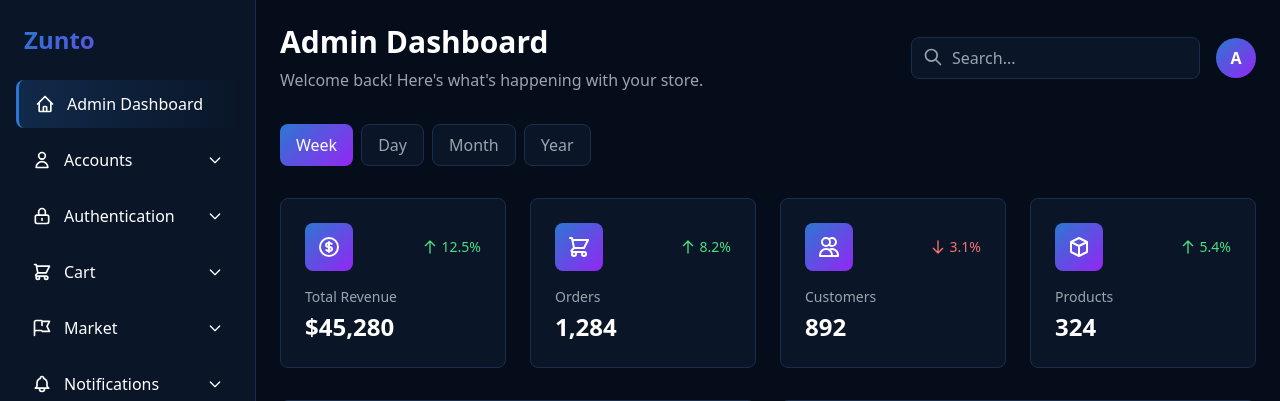
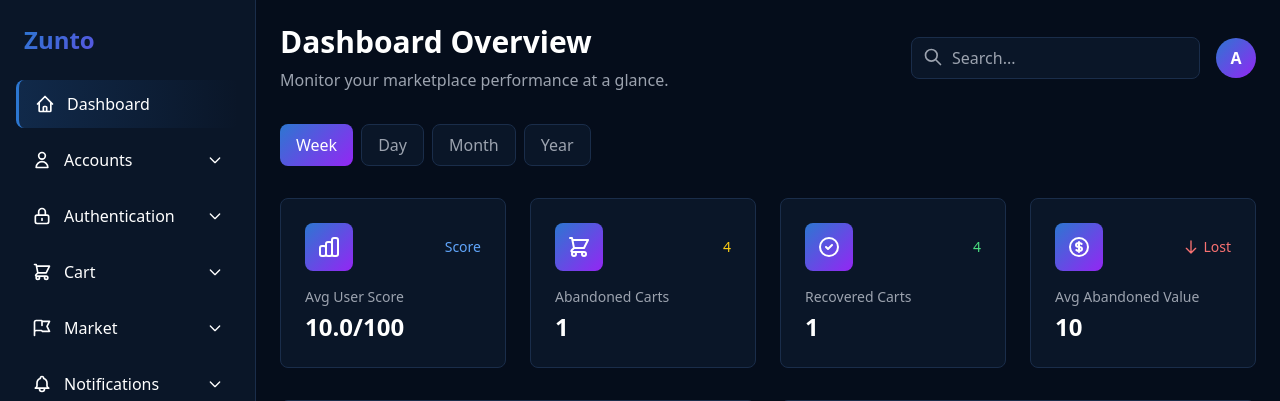
Before and after one commit to UprightCode-hub/Zunto, a Django app: template server/dashboard/templates/dashboard/dashboard.html in a window 1280 px wide. Shown: the top 401 px of the page. Run offline with Django 5.2, Linux system fonts and the light colour scheme; the template is opened without the code that fills it: most values are stand-ins (such as "Sample title", 1, 10 or a date in 2020); some libraries are stand-ins or nearby versions.

Commit message:
Update dashboard.html

```diff
--- a/server/dashboard/templates/dashboard/dashboard.html
+++ b/server/dashboard/templates/dashboard/dashboard.html
@@ -3,7 +3,7 @@
 <head>
     <meta charset="UTF-8">
     <meta name="viewport" content="width=device-width, initial-scale=1.0">
-    <title>Admin Dashboard - E-Commerce</title>
+    <title>Admin Dashboard - Zunto</title>
     <script src="https://cdn.tailwindcss.com"></script>
     <script src="https://cdnjs.cloudflare.com/ajax/libs/Chart.js/4.4.0/chart.umd.min.js"></script>
     <style>
@@ -47,7 +47,6 @@
             width: 100%;
         }
 
-        /* Mobile sidebar overlay */
         .sidebar-overlay {
             display: none;
             position: fixed;
@@ -59,7 +58,6 @@
             display: block;
         }
 
-        /* Mobile styles */
         @media (max-width: 768px) {
             .sidebar {
                 position: fixed;
@@ -87,26 +85,22 @@
     </style>
 </head>
 <body class="min-h-screen text-white">
-    <!-- Sidebar Overlay for Mobile -->
     <div class="sidebar-overlay" id="sidebarOverlay" onclick="toggleMobileSidebar()"></div>
 
     <div class="flex">
-        <!-- Sidebar -->
         <aside class="sidebar w-64 min-h-screen fixed left-0 top-0 overflow-y-auto" id="sidebar">
             <div class="p-6">
                 <h1 class="text-2xl font-bold gradient-bg bg-clip-text text-transparent">Zunto</h1>
             </div>
 
             <nav class="px-4 pb-6">
-                <!-- Dashboard -->
-                <a href="#" class="sidebar-link active flex items-center px-4 py-3 mb-2 rounded-lg">
+                <a href="{% url 'dashboard' %}" class="sidebar-link active flex items-center px-4 py-3 mb-2 rounded-lg">
                     <svg class="w-5 h-5 mr-3" fill="none" stroke="currentColor" viewBox="0 0 24 24">
                         <path stroke-linecap="round" stroke-linejoin="round" stroke-width="2" d="M3 12l2-2m0 0l7-7 7 7M5 10v10a1 1 0 001 1h3m10-11l2 2m-2-2v10a1 1 0 01-1 1h-3m-6 0a1 1 0 001-1v-4a1 1 0 011-1h2a1 1 0 011 1v4a1 1 0 001 1m-6 0h6"></path>
                     </svg>
-                    <span>Admin Dashboard</span>
+                    <span>Dashboard</span>
                 </a>
 
-                <!-- ACCOUNTS Section -->
                 <div class="mb-2">
                     <button onclick="toggleSubmenu('accounts')" class="sidebar-link flex items-center justify-between w-full px-4 py-3 rounded-lg text-left">
                         <div class="flex items-center">
@@ -125,7 +119,6 @@
                     </div>
                 </div>
 
-                <!-- AUTHENTICATION Section -->
                 <div class="mb-2">
                     <button onclick="toggleSubmenu('auth')" class="sidebar-link flex items-center justify-between w-full px-4 py-3 rounded-lg text-left">
                         <div class="flex items-center">
@@ -143,7 +136,6 @@
                     </div>
                 </div>
 
-                <!-- CART Section -->
                 <div class="mb-2">
                     <button onclick="toggleSubmenu('cart')" class="sidebar-link flex items-center justify-between w-full px-4 py-3 rounded-lg text-left">
                         <div class="flex items-center">
@@ -164,7 +156,6 @@
                     </div>
                 </div>
 
-                <!-- MARKET Section -->
                 <div class="mb-2">
                     <button onclick="toggleSubmenu('market')" class="sidebar-link flex items-center justify-between w-full px-4 py-3 rounded-lg text-left">
                         <div class="flex items-center">
@@ -189,7 +180,6 @@
                     </div>
                 </div>
 
-                <!-- NOTIFICATIONS Section -->
                 <div class="mb-2">
                     <button onclick="toggleSubmenu('notifications')" class="sidebar-link flex items-center justify-between w-full px-4 py-3 rounded-lg text-left">
                         <div class="flex items-center">
@@ -209,7 +199,6 @@
                     </div>
                 </div>
 
-                <!-- ORDERS Section -->
                 <div class="mb-2">
                     <button onclick="toggleSubmenu('orders')" class="sidebar-link flex items-center justify-between w-full px-4 py-3 rounded-lg text-left">
                         <div class="flex items-center">
@@ -233,7 +222,6 @@
                     </div>
                 </div>
 
-                <!-- REVIEWS Section -->
                 <div class="mb-2">
                     <button onclick="toggleSubmenu('reviews')" class="sidebar-link flex items-center justify-between w-full px-4 py-3 rounded-lg text-left">
                         <div class="flex items-center">
@@ -256,7 +244,6 @@
                     </div>
                 </div>
 
-                <!-- Analytics -->
                 <a href="{% url 'analytics_dashboard' %}" class="sidebar-link flex items-center px-4 py-3 mb-2 rounded-lg">
                     <svg class="w-5 h-5 mr-3" fill="none" stroke="currentColor" viewBox="0 0 24 24">
                         <path stroke-linecap="round" stroke-linejoin="round" stroke-width="2" d="M9 19v-6a2 2 0 00-2-2H5a2 2 0 00-2 2v6a2 2 0 002 2h2a2 2 0 002-2zm0 0V9a2 2 0 012-2h2a2 2 0 012 2v10m-6 0a2 2 0 002 2h2a2 2 0 002-2m0 0V5a2 2 0 012-2h2a2 2 0 012 2v14a2 2 0 01-2 2h-2a2 2 0 01-2-2z"></path>
@@ -264,7 +251,6 @@
                     <span>Analytics</span>
                 </a>
 
-                <!-- Settings -->
                 <a href="#" class="sidebar-link flex items-center px-4 py-3 mb-2 rounded-lg">
                     <svg class="w-5 h-5 mr-3" fill="none" stroke="currentColor" viewBox="0 0 24 24">
                         <path stroke-linecap="round" stroke-linejoin="round" stroke-width="2" d="M10.325 4.317c.426-1.756 2.924-1.756 3.35 0a1.724 1.724 0 002.573 1.066c1.543-.94 3.31.826 2.37 2.37a1.724 1.724 0 001.065 2.572c1.756.426 1.756 2.924 0 3.35a1.724 1.724 0 00-1.066 2.573c.94 1.543-.826 3.31-2.37 2.37a1.724 1.724 0 00-2.572 1.065c-.426 1.756-2.924 1.756-3.35 0a1.724 1.724 0 00-2.573-1.066c-1.543.94-3.31-.826-2.37-2.37a1.724 1.724 0 00-1.065-2.572c-1.756-.426-1.756-2.924 0-3.35a1.724 1.724 0 001.066-2.573c-.94-1.543.826-3.31 2.37-2.37.996.608 2.296.07 2.572-1.065z"></path>
@@ -275,30 +261,25 @@
             </nav>
         </aside>
 
-        <!-- Main Content -->
         <main class="main-content flex-1 md:ml-64 p-4 md:p-6">
-            <!-- Mobile Menu Button -->
             <button onclick="toggleMobileSidebar()" class="md:hidden mb-4 p-2 card-bg rounded-lg">
                 <svg class="w-6 h-6" fill="none" stroke="currentColor" viewBox="0 0 24 24">
                     <path stroke-linecap="round" stroke-linejoin="round" stroke-width="2" d="M4 6h16M4 12h16M4 18h16"></path>
                 </svg>
             </button>
 
-            <!-- Top Bar -->
             <div class="flex flex-col md:flex-row items-start md:items-center justify-between mb-6 md:mb-8 gap-4">
                 <div>
-                    <h1 class="text-2xl md:text-3xl font-bold mb-2">Admin Dashboard</h1>
-                    <p class="text-gray-400 text-sm md:text-base">Welcome back! Here's what's happening with your store.</p>
+                    <h1 class="text-2xl md:text-3xl font-bold mb-2">Dashboard Overview</h1>
+                    <p class="text-gray-400 text-sm md:text-base">Monitor your marketplace performance at a glance.</p>
                 </div>
                 <div class="flex items-center gap-4 w-full md:w-auto">
-                    <!-- Search -->
                     <div class="relative flex-1 md:flex-initial">
                         <input type="text" placeholder="Search..." class="card-bg rounded-lg px-4 py-2 pl-10 text-white focus:outline-none focus:ring-2 focus:ring-[#2c77d1] w-full">
                         <svg class="w-5 h-5 absolute left-3 top-2.5 text-gray-400" fill="none" stroke="currentColor" viewBox="0 0 24 24">
                             <path stroke-linecap="round" stroke-linejoin="round" stroke-width="2" d="M21 21l-6-6m2-5a7 7 0 11-14 0 7 7 0 0114 0z"></path>
                         </svg>
                     </div>
-                    <!-- Profile -->
                     <div class="flex items-center gap-3">
                         <div class="w-10 h-10 gradient-bg rounded-full flex items-center justify-center font-bold">
                             A
@@ -307,7 +288,6 @@
                 </div>
             </div>
 
-            <!-- Time Range Filter -->
             <div class="mb-6 flex gap-2 overflow-x-auto pb-2">
                 <button class="px-4 py-2 rounded-lg gradient-bg text-white whitespace-nowrap">Week</button>
                 <button class="px-4 py-2 rounded-lg card-bg text-gray-400 hover:text-white whitespace-nowrap">Day</button>
@@ -315,9 +295,52 @@
                 <button class="px-4 py-2 rounded-lg card-bg text-gray-400 hover:text-white whitespace-nowrap">Year</button>
             </div>
 
-            <!-- Stats Grid -->
             <div class="grid grid-cols-1 sm:grid-cols-2 lg:grid-cols-4 gap-4 md:gap-6 mb-6 md:mb-8">
-                <!-- Total Revenue Card -->
+                <div class="card-bg rounded-lg p-4 md:p-6">
+                    <div class="flex items-center justify-between mb-4">
+                        <div class="p-3 rounded-lg gradient-bg">
+                            <svg class="w-6 h-6 text-white" fill="none" stroke="currentColor" viewBox="0 0 24 24">
+                                <path stroke-linecap="round" stroke-linejoin="round" stroke-width="2" d="M9 19v-6a2 2 0 00-2-2H5a2 2 0 00-2 2v6a2 2 0 002 2h2a2 2 0 002-2zm0 0V9a2 2 0 012-2h2a2 2 0 012 2v10m-6 0a2 2 0 002 2h2a2 2 0 002-2m0 0V5a2 2 0 012-2h2a2 2 0 012 2v14a2 2 0 01-2 2h-2a2 2 0 01-2-2z"></path>
+                            </svg>
+                        </div>
+                        <div class="flex items-center text-sm text-blue-400">
+                            <span class="ml-1">Score</span>
+                        </div>
+                    </div>
+                    <h3 class="text-gray-400 text-sm mb-1">Avg User Score</h3>
+                    <p class="text-white text-xl md:text-2xl font-bold">{{ avg_composite_score|floatformat:1 }}/100</p>
+                </div>
+
+                <div class="card-bg rounded-lg p-4 md:p-6">
+                    <div class="flex items-center justify-between mb-4">
+                        <div class="p-3 rounded-lg gradient-bg">
+                            <svg class="w-6 h-6 text-white" fill="none" stroke="currentColor" viewBox="0 0 24 24">
+                                <path stroke-linecap="round" stroke-linejoin="round" stroke-width="2" d="M3 3h2l.4 2M7 13h10l4-8H5.4M7 13L5.4 5M7 13l-2.293 2.293c-.63.63-.184 1.707.707 1.707H17m0 0a2 2 0 100 4 2 2 0 000-4zm-8 2a2 2 0 11-4 0 2 2 0 014 0z"></path>
+                            </svg>
+                        </div>
+                        <div class="flex items-center text-sm text-yellow-400">
+                            <span class="ml-1">{{ abandonment_rate }}</span>
+                        </div>
+                    </div>
+                    <h3 class="text-gray-400 text-sm mb-1">Abandoned Carts</h3>
+                    <p class="text-white text-xl md:text-2xl font-bold">{{ total_abandoned_carts }}</p>
+                </div>
+
+                <div class="card-bg rounded-lg p-4 md:p-6">
+                    <div class="flex items-center justify-between mb-4">
+                        <div class="p-3 rounded-lg gradient-bg">
+                            <svg class="w-6 h-6 text-white" fill="none" stroke="currentColor" viewBox="0 0 24 24">
+                                <path stroke-linecap="round" stroke-linejoin="round" stroke-width="2" d="M9 12l2 2 4-4m6 2a9 9 0 11-18 0 9 9 0 0118 0z"></path>
+                            </svg>
+                        </div>
+                        <div class="flex items-center text-sm text-green-400">
+                            <span class="ml-1">{{ recovery_rate }}</span>
+                        </div>
+                    </div>
+                    <h3 class="text-gray-400 text-sm mb-1">Recovered Carts</h3>
+                    <p class="text-white text-xl md:text-2xl font-bold">{{ total_recovered_carts }}</p>
+                </div>
+
                 <div class="card-bg rounded-lg p-4 md:p-6">
                     <div class="flex items-center justify-between mb-4">
                         <div class="p-3 rounded-lg gradient-bg">
@@ -325,78 +348,19 @@
                                 <path stroke-linecap="round" stroke-linejoin="round" stroke-width="2" d="M12 8c-1.657 0-3 .895-3 2s1.343 2 3 2 3 .895 3 2-1.343 2-3 2m0-8c1.11 0 2.08.402 2.599 1M12 8V7m0 1v8m0 0v1m0-1c-1.11 0-2.08-.402-2.599-1M21 12a9 9 0 11-18 0 9 9 0 0118 0z"></path>
                             </svg>
                         </div>
-                        <div class="flex items-center text-sm text-green-400">
-                            <svg class="w-4 h-4" fill="none" stroke="currentColor" viewBox="0 0 24 24">
-                                <path stroke-linecap="round" stroke-linejoin="round" stroke-width="2" d="M5 10l7-7m0 0l7 7m-7-7v18"></path>
-                            </svg>
-                            <span class="ml-1">12.5%</span>
-                        </div>
-                    </div>
-                    <h3 class="text-gray-400 text-sm mb-1">Total Revenue</h3>
-                    <p class="text-white text-xl md:text-2xl font-bold">$45,280</p>
-                </div>
-
-                <!-- Orders Card -->
-                <div class="card-bg rounded-lg p-4 md:p-6">
-                    <div class="flex items-center justify-between mb-4">
-                        <div class="p-3 rounded-lg gradient-bg">
-                            <svg class="w-6 h-6 text-white" fill="none" stroke="currentColor" viewBox="0 0 24 24">
-                                <path stroke-linecap="round" stroke-linejoin="round" stroke-width="2" d="M3 3h2l.4 2M7 13h10l4-8H5.4M7 13L5.4 5M7 13l-2.293 2.293c-.63.63-.184 1.707.707 1.707H17m0 0a2 2 0 100 4 2 2 0 000-4zm-8 2a2 2 0 11-4 0 2 2 0 014 0z"></path>
-                            </svg>
-                        </div>
-                        <div class="flex items-center text-sm text-green-400">
-                            <svg class="w-4 h-4" fill="none" stroke="currentColor" viewBox="0 0 24 24">
-                                <path stroke-linecap="round" stroke-linejoin="round" stroke-width="2" d="M5 10l7-7m0 0l7 7m-7-7v18"></path>
-                            </svg>
-                            <span class="ml-1">8.2%</span>
-                        </div>
-                    </div>
-                    <h3 class="text-gray-400 text-sm mb-1">Orders</h3>
-                    <p class="text-white text-xl md:text-2xl font-bold">1,284</p>
-                </div>
-
-                <!-- Customers Card -->
-                <div class="card-bg rounded-lg p-4 md:p-6">
-                    <div class="flex items-center justify-between mb-4">
-                        <div class="p-3 rounded-lg gradient-bg">
-                            <svg class="w-6 h-6 text-white" fill="none" stroke="currentColor" viewBox="0 0 24 24">
-                                <path stroke-linecap="round" stroke-linejoin="round" stroke-width="2" d="M12 4.354a4 4 0 110 5.292M15 21H3v-1a6 6 0 0112 0v1zm0 0h6v-1a6 6 0 00-9-5.197M13 7a4 4 0 11-8 0 4 4 0 018 0z"></path>
-                            </svg>
-                        </div>
                         <div class="flex items-center text-sm text-red-400">
                             <svg class="w-4 h-4" fill="none" stroke="currentColor" viewBox="0 0 24 24">
                                 <path stroke-linecap="round" stroke-linejoin="round" stroke-width="2" d="M19 14l-7 7m0 0l-7-7m7 7V3"></path>
                             </svg>
-                            <span class="ml-1">3.1%</span>
+                            <span class="ml-1">Lost</span>
                         </div>
                     </div>
-                    <h3 class="text-gray-400 text-sm mb-1">Customers</h3>
-                    <p class="text-white text-xl md:text-2xl font-bold">892</p>
-                </div>
-
-                <!-- Products Card -->
-                <div class="card-bg rounded-lg p-4 md:p-6">
-                    <div class="flex items-center justify-between mb-4">
-                        <div class="p-3 rounded-lg gradient-bg">
-                            <svg class="w-6 h-6 text-white" fill="none" stroke="currentColor" viewBox="0 0 24 24">
-                                <path stroke-linecap="round" stroke-linejoin="round" stroke-width="2" d="M20 7l-8-4-8 4m16 0l-8 4m8-4v10l-8 4m0-10L4 7m8 4v10M4 7v10l8 4"></path>
-                            </svg>
-                        </div>
-                        <div class="flex items-center text-sm text-green-400">
-                            <svg class="w-4 h-4" fill="none" stroke="currentColor" viewBox="0 0 24 24">
-                                <path stroke-linecap="round" stroke-linejoin="round" stroke-width="2" d="M5 10l7-7m0 0l7 7m-7-7v18"></path>
-                            </svg>
-                            <span class="ml-1">5.4%</span>
-                        </div>
-                    </div>
-                    <h3 class="text-gray-400 text-sm mb-1">Products</h3>
-                    <p class="text-white text-xl md:text-2xl font-bold">324</p>
+                    <h3 class="text-gray-400 text-sm mb-1">Avg Abandoned Value</h3>
+                    <p class="text-white text-xl md:text-2xl font-bold">{{ avg_abandoned_value }}</p>
                 </div>
             </div>
 
-            <!-- Charts Grid -->
             <div class="grid grid-cols-1 lg:grid-cols-2 gap-4 md:gap-6 mb-6 md:mb-8">
-                <!-- Sales Overview Chart -->
                 <div class="card-bg rounded-lg p-4 md:p-6">
                     <h2 class="text-lg md:text-xl font-bold mb-4">Sales Overview</h2>
                     <div class="chart-container">
@@ -404,7 +368,6 @@
                     </div>
                 </div>
 
-                <!-- Category Distribution Chart -->
                 <div class="card-bg rounded-lg p-4 md:p-6">
                     <h2 class="text-lg md:text-xl font-bold mb-4">Sales by Category</h2>
                     <div class="chart-container">
@@ -413,9 +376,7 @@
                 </div>
             </div>
 
-            <!-- Orders Chart & Top Products -->
             <div class="grid grid-cols-1 lg:grid-cols-3 gap-4 md:gap-6">
-                <!-- Orders Bar Chart -->
                 <div class="lg:col-span-2 card-bg rounded-lg p-4 md:p-6">
                     <h2 class="text-lg md:text-xl font-bold mb-4">Orders This Week</h2>
                     <div class="chart-container">
@@ -423,7 +384,6 @@
                     </div>
                 </div>
 
-                <!-- Top Products -->
                 <div class="card-bg rounded-lg p-4 md:p-6">
                     <h2 class="text-lg md:text-xl font-bold mb-4">Top Products</h2>
                     <div class="space-y-4">
@@ -479,7 +439,6 @@
     </div>
 
     <script>
-        // Mobile sidebar toggle
         function toggleMobileSidebar() {
             const sidebar = document.getElementById('sidebar');
             const overlay = document.getElementById('sidebarOverlay');
@@ -487,7 +446,6 @@
             overlay.classList.toggle('active');
         }
 
-        // Sidebar submenu toggle
         function toggleSubmenu(section) {
             const submenu = document.getElementById(section + '-submenu');
             const arrow = document.getElementById(section + '-arrow');
@@ -495,15 +453,14 @@
             arrow.style.transform = submenu.classList.contains('open') ? 'rotate(180deg)' : 'rotate(0deg)';
         }
 
-        // Sales Overview Line Chart
         const salesCtx = document.getElementById('salesChart').getContext('2d');
         new Chart(salesCtx, {
             type: 'line',
             data: {
-                labels: ['Mon', 'Tue', 'Wed', 'Thu', 'Fri', 'Sat', 'Sun'],
+                labels: {{ sales_labels|safe }},
                 datasets: [{
                     label: 'Sales ($)',
-                    data: [4200, 3800, 5200, 4600, 6800, 7200, 5900],
+                    data: {{ sales_data|safe }},
                     borderColor: '#2c77d1',
                     backgroundColor: 'rgba(44, 119, 209, 0.1)',
                     borderWidth: 3,
@@ -518,9 +475,7 @@
                 responsive: true,
                 maintainAspectRatio: false,
                 plugins: {
-                    legend: {
-                        labels: { color: '#9ca3af' }
-                    }
+                    legend: { labels: { color: '#9ca3af' } }
                 },
                 scales: {
                     y: {
@@ -535,14 +490,13 @@
             }
         });
 
-        // Category Pie Chart
         const categoryCtx = document.getElementById('categoryChart').getContext('2d');
         new Chart(categoryCtx, {
             type: 'doughnut',
             data: {
-                labels: ['Electronics', 'Clothing', 'Home & Garden', 'Sports'],
+                labels: {{ category_labels|safe }},
                 datasets: [{
-                    data: [35, 28, 20, 17],
+                    data: {{ category_data|safe }},
                     backgroundColor: ['#2c77d1', '#9426f4', '#1e5fa8', '#7a1fd4'],
                     borderWidth: 0
                 }]
@@ -559,15 +513,14 @@
             }
         });
 
-        // Orders Bar Chart
         const ordersCtx = document.getElementById('ordersChart').getContext('2d');
         new Chart(ordersCtx, {
             type: 'bar',
             data: {
-                labels: ['Mon', 'Tue', 'Wed', 'Thu', 'Fri', 'Sat', 'Sun'],
+                labels: {{ orders_labels|safe }},
                 datasets: [{
                     label: 'Orders',
-                    data: [24, 21, 32, 28, 42, 48, 38],
+                    data: {{ orders_data|safe }},
                     backgroundColor: function(context) {
                         const chart = context.chart;
                         const {ctx, chartArea} = chart;
```
